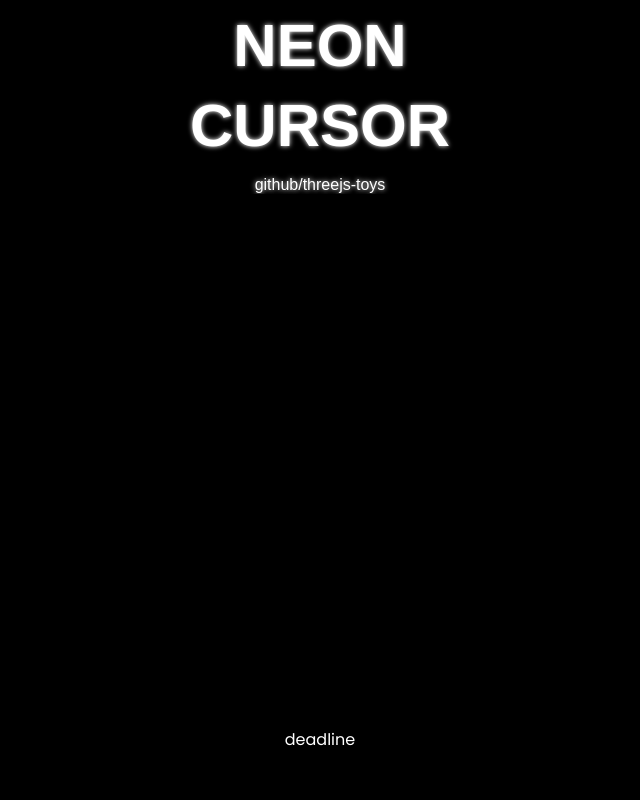
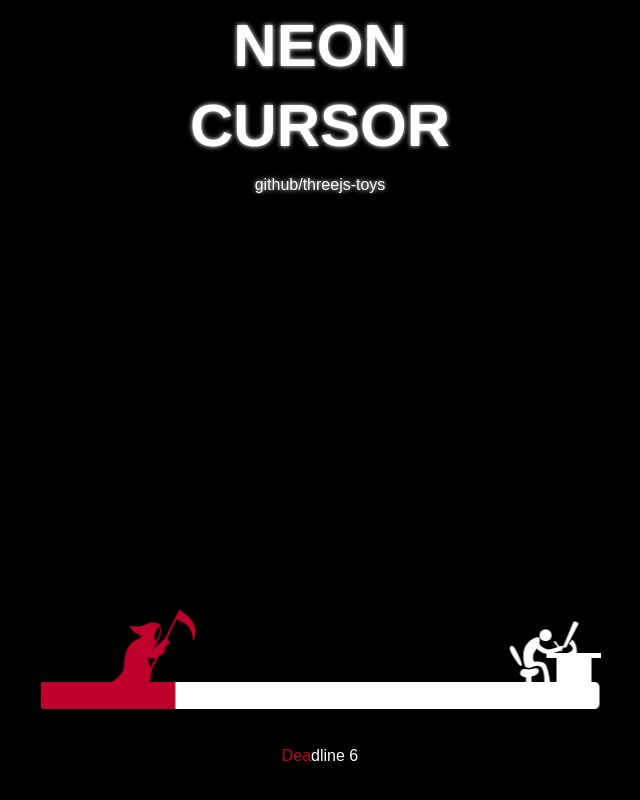
Before and after one commit to thabo11-hub/animateOnScroll, a plain HTML site: page index.html in a window 1280 px wide. Shown: the part 5807-6607 px from the top of the page, without its empty margins (320-960 px from the left). Drawn offline with nearby package versions, Linux system fonts and the light colour scheme.

Commit message:
deadline ok at bottom

```diff
--- a/index.html
+++ b/index.html
@@ -271,7 +271,6 @@
 
     <script src="https://code.jquery.com/jquery-2.2.4.min.js"></script>
     <section >
-        deadline
       <div id="deadline">
         <svg
           preserveAspectRatio="none"
--- a/style.css
+++ b/style.css
@@ -800,7 +800,7 @@ html *::after {
     max-width: 100%;
     height:158px;
     position: absolute;
-    top: 50%;
+    /* top: 50%; */
     left: 50%;
     z-index: 1;
     -webkit-transform: translate(-50%, -50%);
```
